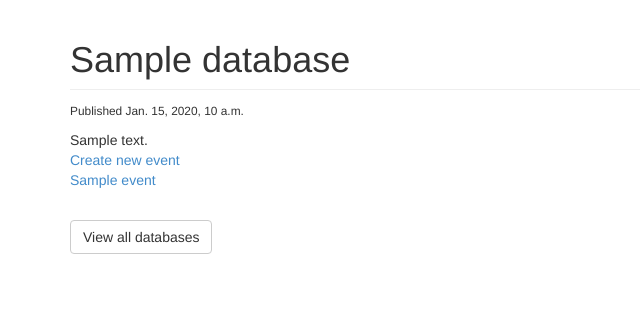
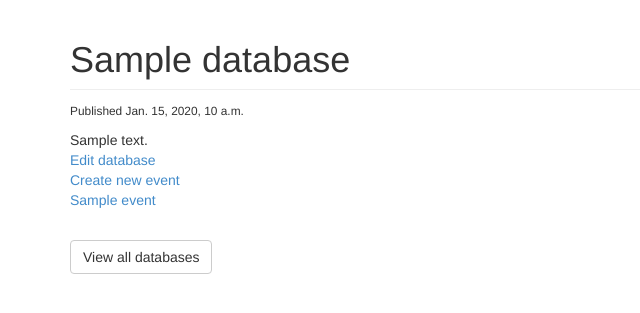
Before and after one commit to alexgavrrr/cbir-django, a Django app: page /photologue/database/sample/ in a window 1280 px wide. Shown: the part 52-365 px from the top of the page, without its empty margins (0-640 px from the left). Run offline with Django 3.2, Linux system fonts and the light colour scheme; tables that the repository leaves empty hold one stand-in row (values such as "Sample post"); parts of the project's set-up code (start-up, migrations or seed data) failed here and were passed over; some libraries are stand-ins or nearby versions.

Commit message:
added database edit view

```diff
--- a/photologue/templates/photologue/database_detail.html
+++ b/photologue/templates/photologue/database_detail.html
@@ -9,6 +9,12 @@
         <h1 class="page-header">{{ database.title }}</h1>
         <p class="muted"><small>{% trans "Published" %} {{ database.date_added }}</small></p>
         {% if database.description %}{{ database.description|safe }}{% endif %}
+
+        <div>
+            <a href="{% url 'photologue:database_edit' database.slug %}">
+                Edit database
+            </a>
+        </div>
 
         <div>
             <a href="{% url 'photologue:event_create' %}">
--- a/photologue/urls.py
+++ b/photologue/urls.py
@@ -9,6 +9,7 @@ urlpatterns = [
     path('database/', views.database_list_view, name='database_list'),
     path('database/create/', views.database_create_view, name='database_create'),
     path('database/<slug:slug>/', views.database_detail_view, name='database_detail'),
+    path('database/<slug:slug>/edit/', views.database_edit_view, name='database_edit'),
 
     path('event/create/', views.event_create_view, name='event_create'),
     path('event/<slug:slug>/', views.event_detail_view, name='event_detail'),
--- a/photologue/views.py
+++ b/photologue/views.py
@@ -1,7 +1,10 @@
 import logging
+
+from django.core.exceptions import ValidationError
 from django.http import HttpResponse
-from django.shortcuts import render
+from django.shortcuts import render, get_object_or_404
 from django.template.defaultfilters import slugify
+from django.forms.models import model_to_dict
 
 
 from django.urls import reverse
@@ -79,6 +82,80 @@ def database_create_view(request):
     return render(request, 'photologue/database_create.html', context)
 
 
+def database_edit_view(request, slug):
+    method = request.method
+    context = {}
+    debug_info = f'Method {method}'
+    context['debug_info'] = debug_info
+    database = get_object_or_404(models.Database, slug=slug)
+    context['database_old'] = database
+    logger = logging.getLogger('photologue.database.edit')
+
+    if method == 'POST':
+        logger.info('POST')
+        form = forms.DatabaseForm(request.POST, request.FILES, instance=database)
+
+        logger.info(f'form.errors: {form.errors}')
+        for index_error, error in enumerate(form.errors):
+            logger.info(f'{index_error} error: {error} type(error): {type(error)}')
+
+        logger.info(f'form.cleaned_data: {form.cleaned_data}')
+        logger.info(f'form.has_changed: {form.has_changed()}')
+        logger.info(f'form.changed_data: {form.changed_data}')
+
+        validation_successful = True
+
+        if 'slug' in form.changed_data or 'title' in form.changed_data:
+            validation_successful = False
+            message = f'slug or title is changed wihich is bad'
+            logger.info(message)
+
+            if 'slug' in form.changed_data:
+                form.add_error('slug', 'Can not modify slug')
+            if 'title' in form.changed_data:
+                form.add_error('title', 'Can not modify title')
+
+        # ... next validation steps
+
+        if validation_successful:
+            logger.info('Validation successful')
+            logger.info('Updating model instance from form instsance')
+            database = form.save(commit=False)
+            logger.info(f'database from form: {database}; database.pk: {database.pk}; database.slug: {database.slug}')
+            database.save()
+
+            logger.info(f"Images count to upload: {len(request.FILES.getlist('photos'))}")
+            count = 1
+            for file_image in request.FILES.getlist('photos'):
+                # logger.info(f"file_image: {file_image}\n"
+                #             f"type(file_image): {type(file_image)}\n"
+                #             f"file_image.name: {file_image.name}\n")
+                while True:
+                    slug = f'{database.slug}-{count}'
+                    if models.DatabasePhoto.objects.filter(slug=slug).exists():
+                        count += 1
+                        continue
+                    break
+
+                database_photo = models.DatabasePhoto(slug=slug,
+                                                      database=database,
+                                                      image=file_image)
+                database_photo.save()
+
+            return HttpResponseRedirect(reverse('photologue:database_list'))
+        else:
+            logger.info('Validation not successful')
+
+
+    else:
+        logger.info('GET')
+        form = forms.DatabaseForm(instance=database)
+
+    context['form'] = form
+    context['database'] = database
+    return render(request, 'photologue/database_edit.html', context)
+
+
 class EventDetailView(DetailView):
     model = models.Event
     template_name = 'photologue/event_detail.html'
```
Also changed, not shown: photologue/templates/photologue/database_edit.html (added, +22 -0 lines).
